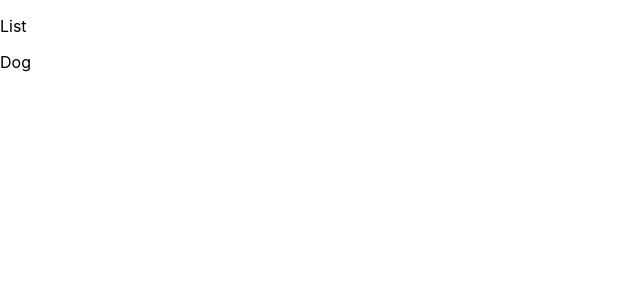
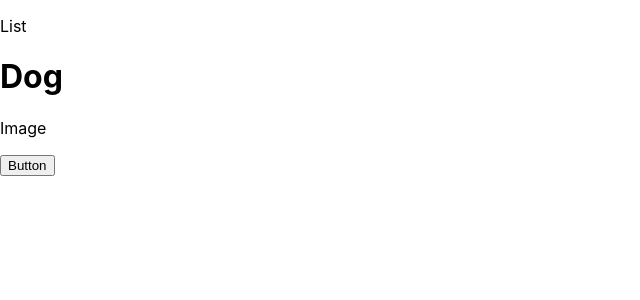
Before and after one commit to jaaguil2/DoggoDex, a React (Create React App) app in the folder doggodex/: page / in a window 1280 px wide. Shown: the top 300 px of the page, without its empty margins (0-640 px from the left). Built offline with nearby package versions, Linux system fonts and the light colour scheme.

Commit message:
connected comp to parent comp

```diff
--- a/doggodex/src/components/Dog/Dog.js
+++ b/doggodex/src/components/Dog/Dog.js
@@ -1,8 +1,15 @@
 
+// Imported Components
+import Image from "./Image"
+import Button from "./Button"
 
 function Dog() {
   return (
-    <p>Dog</p>
+    <div>
+      <h1>Dog</h1>
+      <Image />
+      <Button />
+    </div>
   )
 }
 
```
